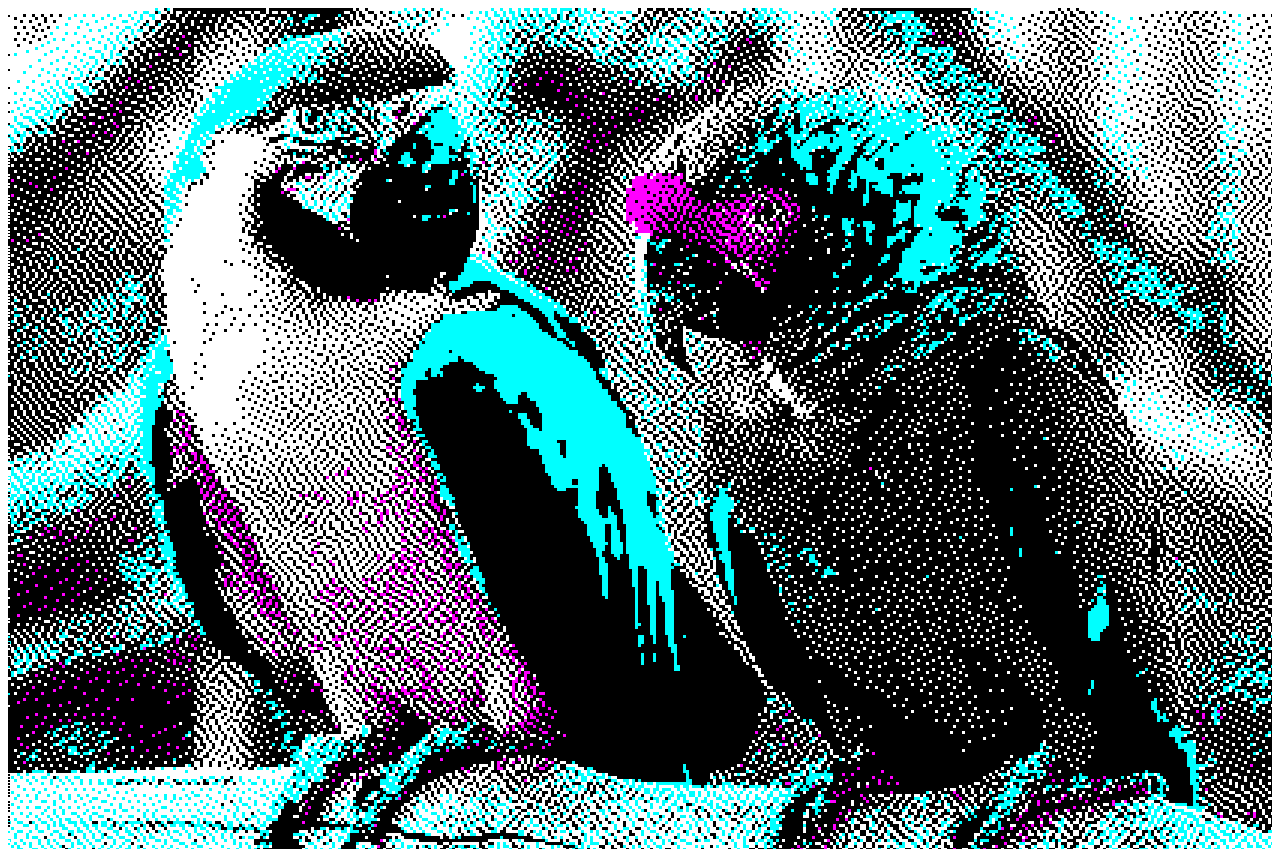
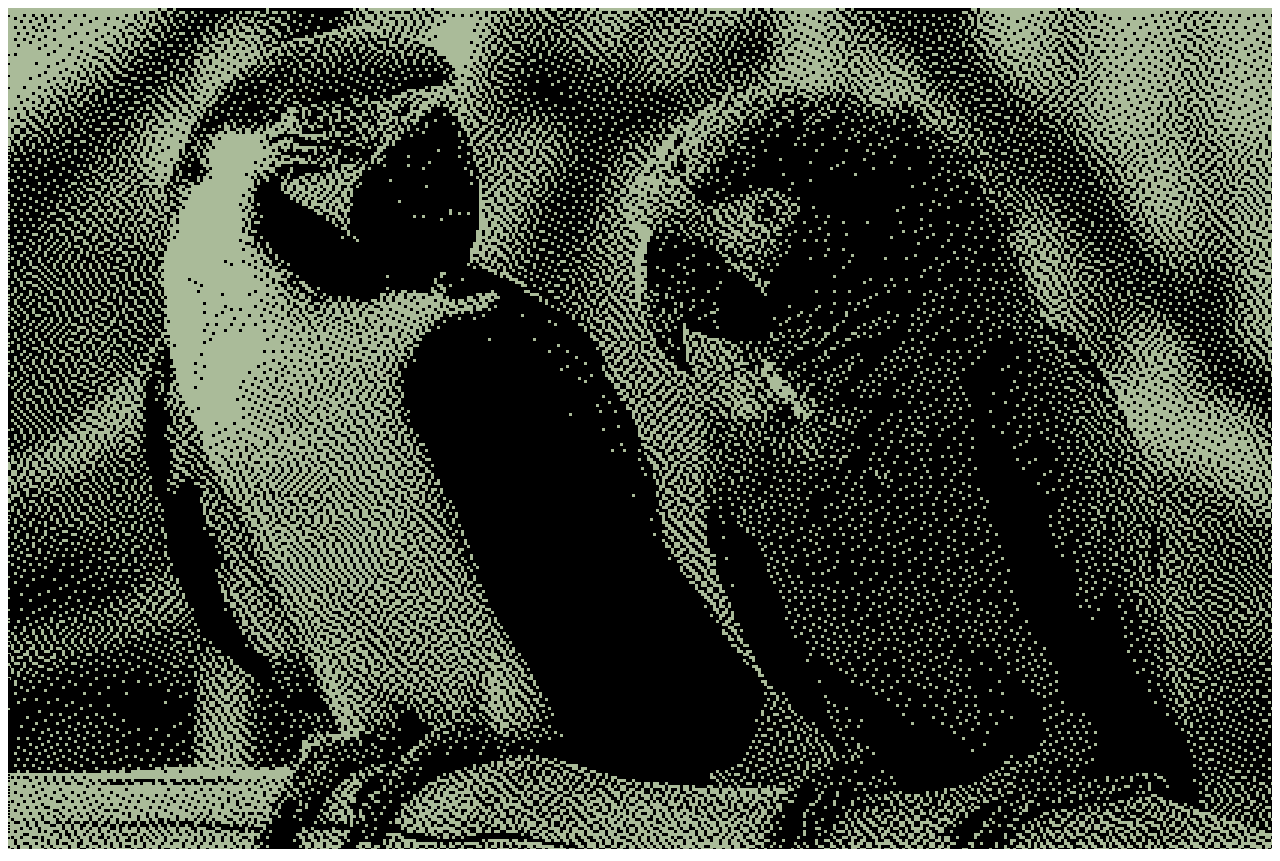
Before and after one commit to danielepiccone/ditherjs, a website: page demo/index.html in a window 1280 px wide. Drawn offline with nearby package versions, Linux system fonts and the light colour scheme.

Commit message:
monochrome version

```diff
--- a/demo/index.html
+++ b/demo/index.html
@@ -19,7 +19,18 @@
                 console.log('ready');
                 var options = {
                     "step":3,
-                    "algorithm": "atkinson"
+                    "algorithm": "atkinson",
+                    "monochrome": true,
+                    "palette": [
+                        [0,0,0],
+                        [170,187,153]
+                    ]
+                    /*
+                    "palette": [
+                        [155,155,155],
+                        [244,155,155]
+                        ]
+                        */
                 };
                 $('.dither').ditherJS(options);
             });
--- a/src/ditherjs.js
+++ b/src/ditherjs.js
@@ -27,6 +27,7 @@ var DitherJS = function DitherJS(selector,opt) {
         [0,255,255],
         [255,255,255]
     ];
+    self.opt.monochrome = self.opt.monochrome || false;
 
     this.palette = self.opt.palette;
 
@@ -75,7 +76,7 @@ var DitherJS = function DitherJS(selector,opt) {
         * @return i - the index of the coloser color
         * */
         this.approximateColor = function(color) {
-            var palette = self.opt.palette;
+            var palette = self.opt.monochrome ? [[0,0,0],[255,255,255]] : self.opt.palette;
             var findIndex = function(fun,arg,list,min) {
                 if (list.length == 2) {
                     if (fun(arg,min) <= fun(arg,list[1])) {
@@ -356,6 +357,20 @@ var DitherJS = function DitherJS(selector,opt) {
             return out_imgdata;
         };
 
+        this.recolorImage = function(imgData) {
+            var b = self.opt.palette[0];
+            var w = self.opt.palette[1];
+            console.log('recoloring');
+            for (var i=0;i<imgData.data.length;i+=4) {
+                imgData.data[i]= imgData.data[i] < 127 ? b[0] : w[0];
+                imgData.data[i+1]= imgData.data[i+1] < 127 ? b[1] : w[1];
+                imgData.data[i+2]= imgData.data[i+2] < 127 ? b[2] : w[2];
+            }
+            //console.log(image);
+            // http://stackoverflow.com/questions/14175156/change-color-of-an-image-drawn-on-an-html5-canvas-element
+            return imgData
+        };
+
         var ctx = this.getContext(el);
 
         // Put the picture in
@@ -373,6 +388,10 @@ var DitherJS = function DitherJS(selector,opt) {
             var out_image = ditherCtx.atkinsonDither(in_image);
         else
             throw new Error('Not a valid algorithm');
+
+        // if monochrome recolor
+        if (self.opt.monochrome)
+            var out_image = ditherCtx.recolorImage(out_image);
 
         // Put image data
         ctx.putImageData(out_image,0,0);
```
Also changed, not shown: dist/ditherjs.min.js, dist/jquery.ditherjs.js, dist/jquery.ditherjs.min.js.
